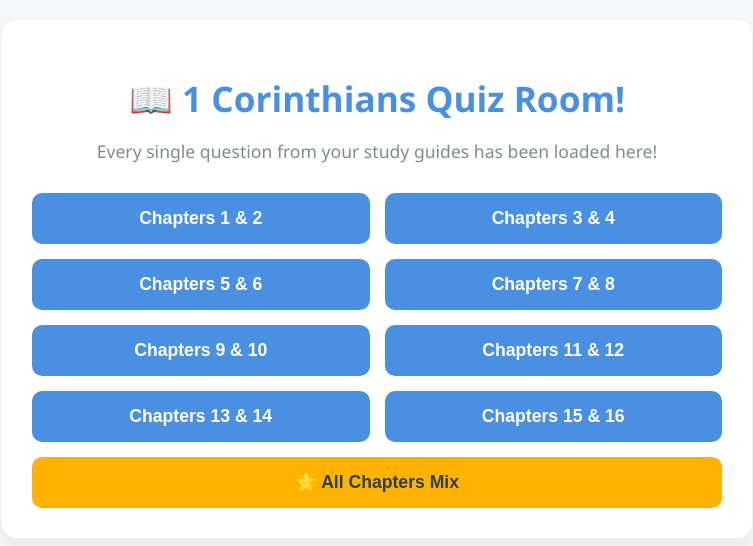
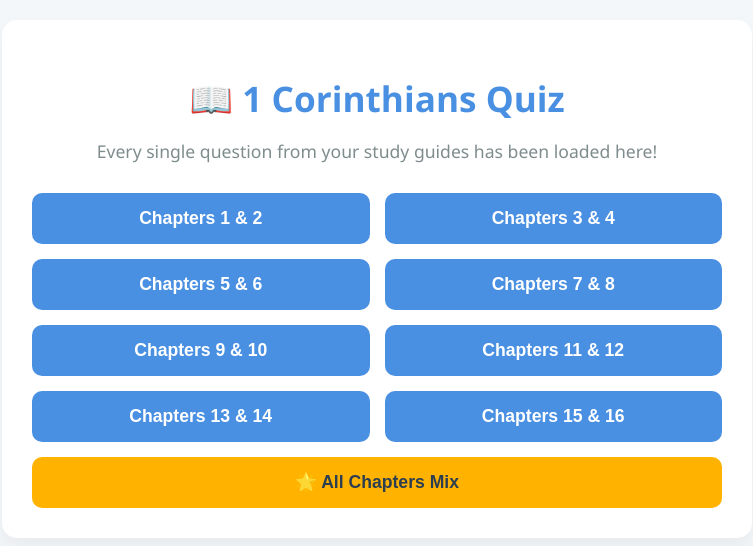
Before and after one commit to sjohn950383/Bible-quiz, a plain HTML site: page index.html in a window 1280 px wide. Shown: the whole page, without its empty margins (263-1016 px from the left). Drawn offline with Linux system fonts and the light colour scheme.

Commit message:
Update quiz room title in index.html

```diff
--- a/index.html
+++ b/index.html
@@ -185,7 +185,7 @@
 <body>
 
     <div class="container" id="menu-screen">
-        <h1>📖 1 Corinthians Quiz Room!</h1>
+        <h1>📖 1 Corinthians Quiz</h1>
         <p class="subtitle">Every single question from your study guides has been loaded here!</p>
         <div class="menu-grid">
             <button class="btn" onclick="startQuiz('ch1-2')">Chapters 1 & 2</button>
```
